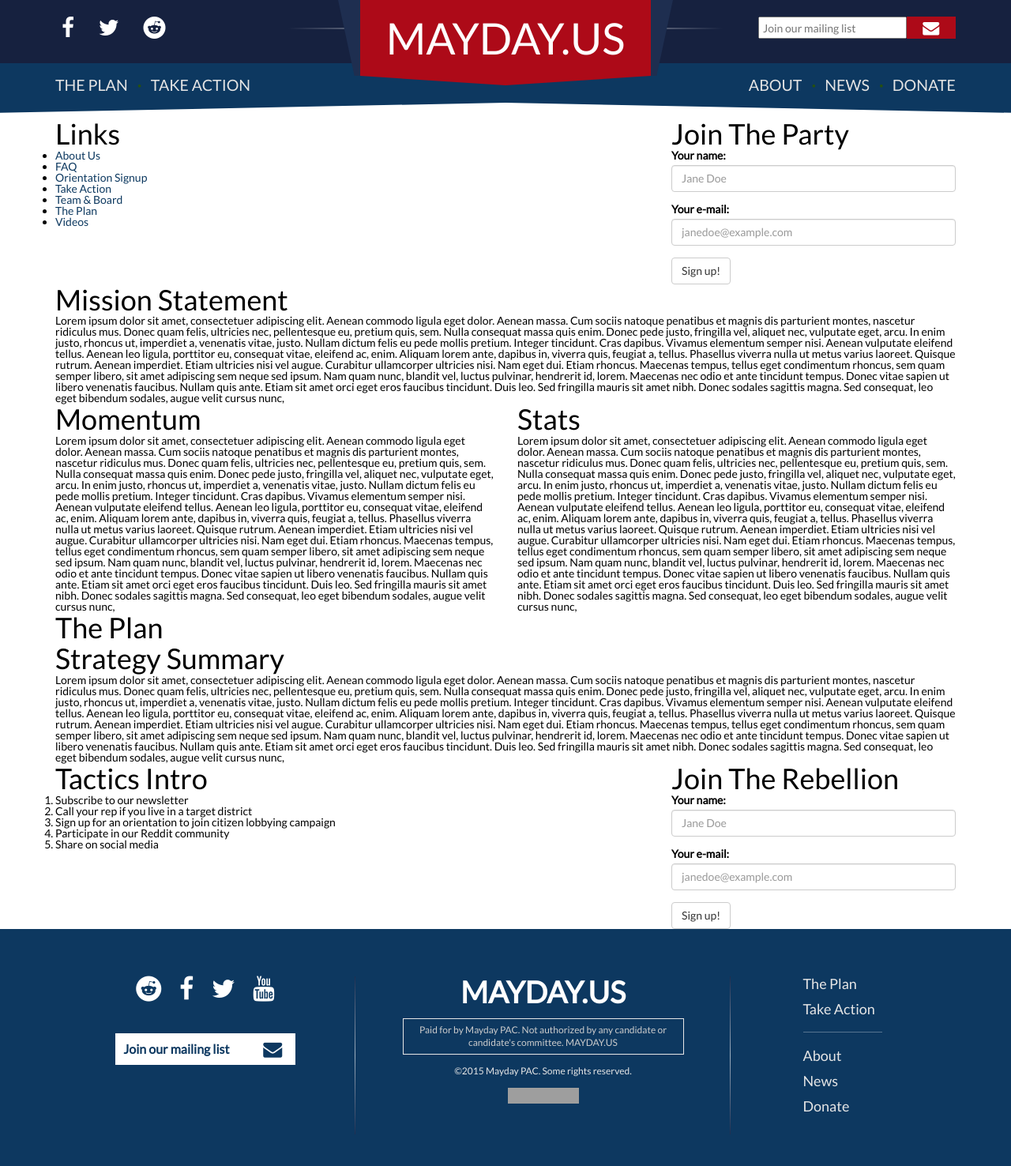
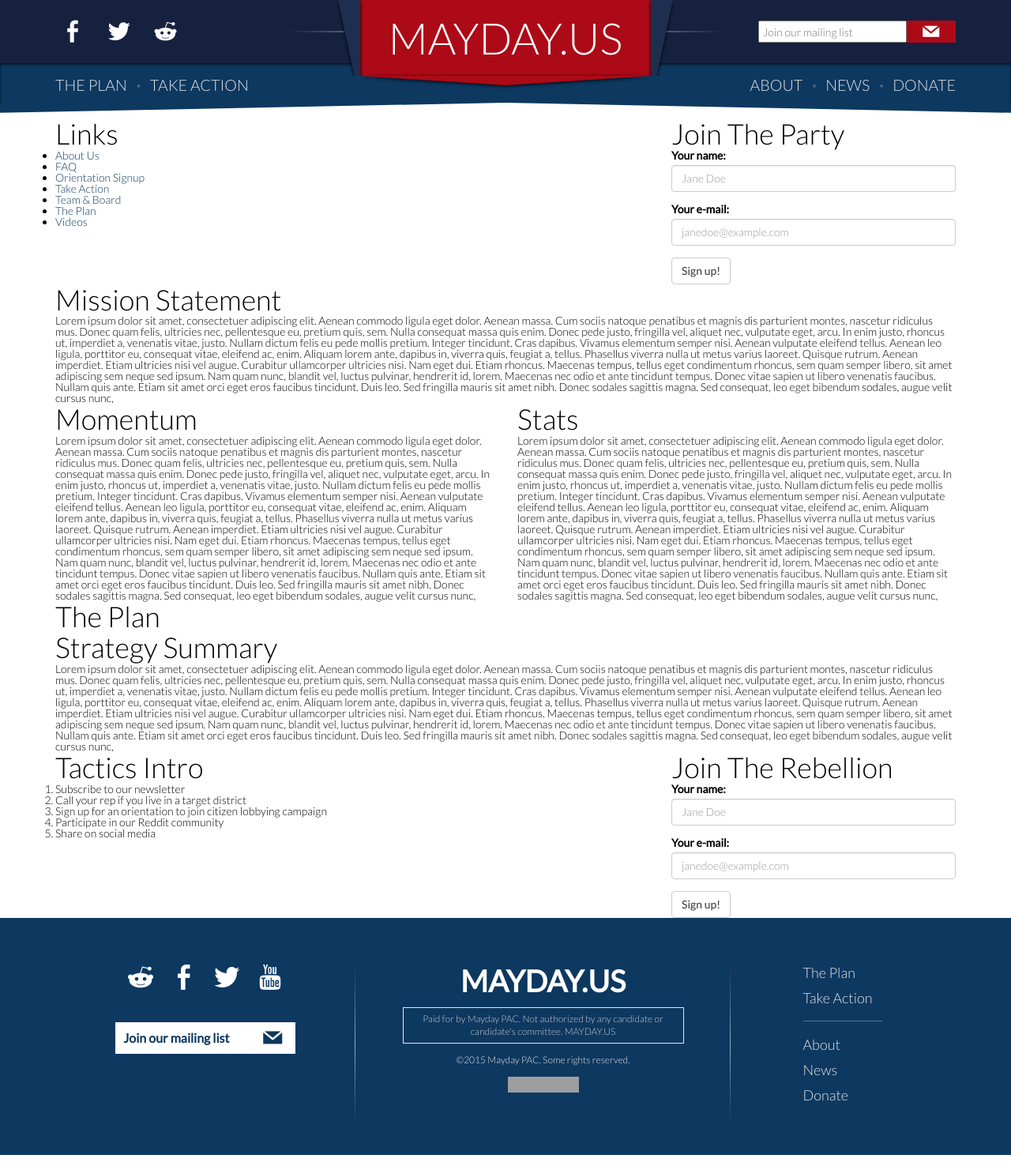
Before and after one commit to MayOneUS/mayday-2.0-frontend, a Jekyll site: the page built from index.html, in a window 1280 px wide. Shown: the whole page at 79% size. Built offline with Jekyll 4.4.1, drawn with Linux system fonts in a browser that asks for light colours; nearby versions of some CDN libraries; grey boxes are pictures that could not be loaded.

Commit message:
fonts folder, socicon, and terrible box shadows

```diff
--- a/_includes/footer.html
+++ b/_includes/footer.html
@@ -2,15 +2,15 @@
   <div class="container">
   <div class="left-col col-xs-12 col-sm-4 col-md-4 col-lg-4">
     <div class="icon-line">
-      <a href="http://www.reddit.com/r/maydaypac"><i class="fa fa-2x fa-reddit"></i></a>
-      <i class="fa fa-2x fa-facebook"></i>
-      <i class="fa fa-2x fa-twitter"></i>
-      <i class="fa fa-2x fa-youtube"></i>
+      <a href="http://www.reddit.com/r/maydaypac"><span class="socicon">C</span></a>
+      <span class="socicon">b</span>
+      <span class="socicon">a</span>
+      <span class="socicon">r</span>
     </div>
     <form>
       <input type="email" placeholder="Join our mailing list"/>
       <button type="submit">
-        <i class="fa fa-envelope"></i>
+        <span class="socicon">@</span>
       </button>
     </form>
     <div class="vertical-fade-line"></div>
--- a/_includes/head.html
+++ b/_includes/head.html
@@ -13,9 +13,9 @@
   <link rel="alternate" type="application/rss+xml" title="{{ site.title }}" href="{{ "/feed.xml" | prepend: site.baseurl | prepend: site.url }}" />
 
 
-  <link href='http://fonts.googleapis.com/css?family=Lato&subset=latin,latin-ext' rel='stylesheet' type='text/css'>
+  <link href='http://fonts.googleapis.com/css?family=Lato:300,400' rel='stylesheet' type='text/css'>
 
-  <link rel="stylesheet" href="//maxcdn.bootstrapcdn.com/font-awesome/4.3.0/css/font-awesome.min.css">
+  <!-- <link rel="stylesheet" href="//maxcdn.bootstrapcdn.com/font-awesome/4.3.0/css/font-awesome.min.css"> -->
 
 
   <!-- jQuery (necessary for Bootstrap's JavaScript plugins) -->
--- a/_includes/header.html
+++ b/_includes/header.html
@@ -2,9 +2,9 @@
   <div class="top-nav">
     <div class="container">
       <div class="icon-bar-left hidden-xs">
-        <i class="fa fa-2x fa-facebook"></i>
-        <i class="fa fa-2x fa-twitter"></i>
-        <a href="http://www.reddit.com/r/maydaypac"><i class="fa fa-2x fa-reddit"></i></a>
+        <span class="socicon">b</span>
+        <span class="socicon">a</span>
+        <a href="http://www.reddit.com/r/maydaypac"><span class="socicon">C</span></a>
       </div>
       <div class="center-ribbon">
         <div class="trapezoid">
@@ -18,7 +18,7 @@
         <form>
           <input type="email" placeholder="Join our mailing list"/>
           <button type="submit">
-            <i class="fa fa-envelope"></i>
+            <span class="socicon">@</span>
           </button>
         </form>
       </div>
--- a/_sass/_base.scss
+++ b/_sass/_base.scss
@@ -244,3 +244,19 @@
     }
   }
 }
+
+@font-face {
+    font-family: 'socicon';
+    src: url('/fonts/socicon/socicon-webfont.eot');
+    src: url('/fonts/socicon/socicon-webfont.eot?#iefix') format('embedded-opentype'),
+         url('/fonts/socicon/socicon-webfont.woff') format('woff'),
+         url('/fonts/socicon/socicon-webfont.ttf') format('truetype'),
+         url('/fonts/socicon/socicon-webfont.svg#sociconregular') format('svg');
+    font-weight: normal;
+    font-style: normal;
+    text-transform: initial;
+}
+
+.socicon {
+    font-family: 'socicon' !important;
+}
--- a/_sass/_layout.scss
+++ b/_sass/_layout.scss
@@ -5,15 +5,17 @@
   .top-nav {
     background-color: $navy-blue-color;
     height: 80px;
+
     .icon-bar-left {
       margin-left: 8px;
       float: left;
       width: 30%;
-      margin-top: 1.5em;
-      height: 2em;
-      i {
+      margin-top: 26px;
+      height: 28px;
+      span {
+        font-size: 28px;
         color: white;
-        margin-right: 1em;
+        margin-right: 28px;
       }
     }
 
@@ -53,6 +55,10 @@
           border-style: solid;
           border-width: 0 28px 130px 0;
           border-color: transparent $navy-blue-mid-color transparent transparent;
+
+          overflow: hidden;
+          -webkit-filter: drop-shadow(0px 3px 2px #000);
+          filter: drop-shadow(0 1px 2px #000);
         }
         .ribbon-rectangle {
           float: left;
@@ -80,10 +86,17 @@
           border-style: solid;
           border-width: 130px 28px 0 0;
           border-color: $navy-blue-mid-color transparent transparent transparent;
+
+          overflow: hidden;
+          -webkit-filter: drop-shadow(0px 3px 2px #000);
+          filter: drop-shadow(0 1px 2px #000);
         }
 
       }
+
       .triangle-down {
+        z-index: -1;
+        overflow: hidden;
         width: 0;
         height: 0;
         border-style: solid;
@@ -100,6 +113,9 @@
         @include large-desktop {
           border-width: 12px 184px 0 184px;
         }
+
+        -webkit-filter: drop-shadow(0 1px 2px #000);
+        filter: drop-shadow(0 1px 2px #000);
       }
     }
     .search-section-right {
@@ -108,7 +124,7 @@
       float: right;
       text-align: right;
       width: 30%;
-      margin-top: 1.5em;
+      margin-top: 26px;
       form {
         display: inline-block;
 
@@ -123,7 +139,7 @@
           width: 250px;
         }
         input {
-          height: 2em;
+          height: 28px;
           margin: 0;
           padding: 0;
           padding-left: 4px;
@@ -140,7 +156,7 @@
           outline: none;
           border: 0;
           background-color: $dark-red-color;
-          i {
+          span {
             color: white;
             font-size: 1.5em;
           }
@@ -149,7 +165,7 @@
     }
     .fade-line {
       position: absolute;
-      top: 35px;
+      top: 39px;
       width: 550px;
       left: 50%;
       margin-left: -275px;
@@ -166,6 +182,12 @@
     height: 50px;
     padding-top: 18px;
     background-color: $navy-blue-light-color;
+    font-weight: 300;
+
+    -webkit-box-shadow: inset 0px 2px 3px 0px rgba(0,0,0,.65);
+    -moz-box-shadow: inset 0px 2px 3px 0px rgba(0,0,0,.65);
+    box-shadow: inset 0px 2px 3px 0px rgba(0,0,0,.65);
+
     @include tablet {
       font-size: 1.2em;
     }
@@ -179,7 +201,7 @@
       color: rgb(228,228,228);
     }
     .middle-dot {
-      color: rgb(38,80,16);
+      color: rgba(255,255,255, .25);
       font-weight: bold;
       margin: 0 8px;
     }
@@ -247,7 +269,7 @@
     position: relative;
 
     .icon-line {
-      i {
+      span {
         margin: 0px 10px;
         font-size: 32px;
       }
@@ -293,7 +315,7 @@
         outline: none;
         border: 0;
         background-color: #ffffff;
-        i {
+        span {
           color: $navy-blue-light-color;
           font-size: 1.5em;
         }
```
Also changed, not shown: fonts/socicon/socicon-webfont.svg (added), fonts/socicon/socicon-webfont.ttf (added), fonts/socicon/socicon-webfont.woff (added), fonts/socicon/socicon-webfont.woff2 (added), 1 other file.
